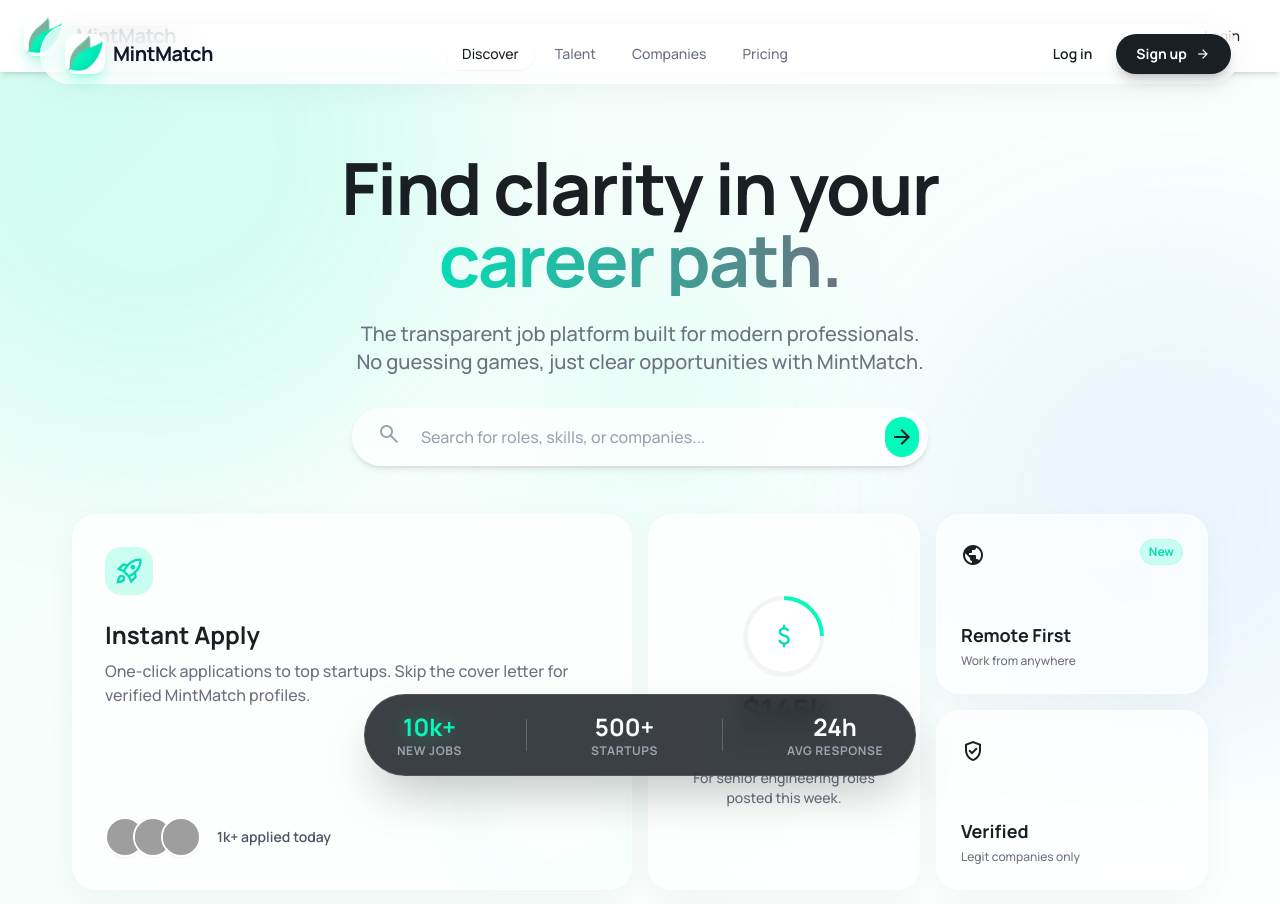
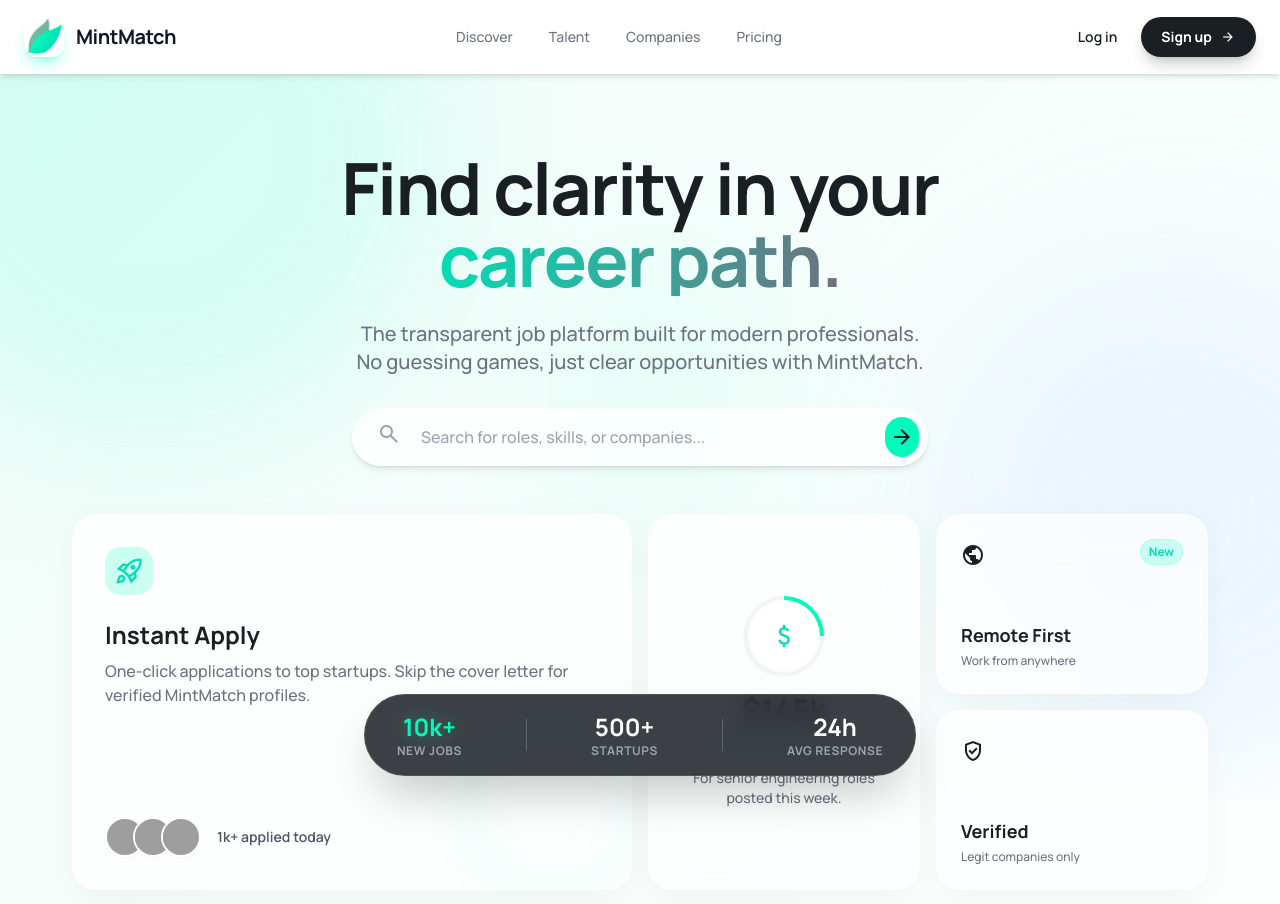
Before and after one commit to Asumi1/cs2340_project_2, a Django app: page / in a window 1280 px wide. Shown: the top 904 px of the page. Run offline with Django 5.2, Linux system fonts and the light colour scheme; some libraries are stand-ins or nearby versions; grey boxes are pictures that could not be loaded.

Commit message:
Fixed navbar for HomePage and Sign Up and Log In

```diff
--- a/core/templates/core/HomePage.html
+++ b/core/templates/core/HomePage.html
@@ -48,48 +48,6 @@
     <div class="ambient-blob bg-blue-200/40 w-[500px] h-[500px] bottom-[5%] right-[-150px]"></div>
     <div class="ambient-blob bg-primary/10 w-[300px] h-[300px] top-[30%] left-[40%]"></div>
 </div>
-
-<nav class="fixed top-6 left-0 right-0 z-50 flex justify-center px-4">
-    <div class="glass-panel rounded-full pl-6 pr-2 py-2 flex items-center justify-between gap-8 md:gap-12 w-full max-w-[1200px]">
-        <a class="flex items-center gap-2 group" href="{% url 'home' %}">
-           <div class="w-10 h-10 bg-white rounded-xl flex items-center justify-center shadow-lg shadow-primary/30">
-                <img src="{% static 'img/leaf.png' %}" alt="logo"
-                height="40" />
-            </div>
-            <h1 class="text-xl font-bold tracking-tight text-slate-900 dark:text-white hidden sm:block">MintMatch</h1>
-        </a>
-        <div class="hidden md:flex items-center gap-1 bg-white/40 p-1 rounded-full border border-white/20">
-            <a class="px-4 py-1.5 rounded-full text-sm font-medium text-charcoal bg-white shadow-sm" href="#">Discover</a>
-            <a class="px-4 py-1.5 rounded-full text-sm font-medium text-gray-500 hover:text-charcoal hover:bg-white/50 transition-all" href="#">Talent</a>
-            <a class="px-4 py-1.5 rounded-full text-sm font-medium text-gray-500 hover:text-charcoal hover:bg-white/50 transition-all" href="#">Companies</a>
-            <a class="px-4 py-1.5 rounded-full text-sm font-medium text-gray-500 hover:text-charcoal hover:bg-white/50 transition-all" href="#">Pricing</a>
-        </div>
-        <div class="flex items-center gap-2">
-            {% if user.is_authenticated %}
-                <a href="{% url 'edit_profile' %}" class="text-sm font-semibold text-charcoal hover:text-primary-dark transition-colors px-2 hidden sm:block">Profile</a>
-                <form action="{% url 'logout' %}" method="post" class="inline">
-                    {% csrf_token %}
-                    <button type="submit" class="text-sm font-semibold text-charcoal hover:text-primary-dark transition-colors px-2">Log Out</button>
-                </form>
-                {% if user.role == "RECRUITER" %}
-                     <a href="{% url 'recruiter_dashboard' %}" class="bg-charcoal hover:bg-gray-800 text-white px-5 py-2.5 rounded-full text-sm font-bold transition-all transform hover:scale-105 shadow-lg shadow-charcoal/20 flex items-center gap-2">
-                        <span>Dashboard</span>
-                    </a>
-                {% elif user.role == "JOBSEEKER" %}
-                    <a href="{% url 'jobseeker_dashboard' %}" class="bg-charcoal hover:bg-gray-800 text-white px-5 py-2.5 rounded-full text-sm font-bold transition-all transform hover:scale-105 shadow-lg shadow-charcoal/20 flex items-center gap-2">
-                        <span>Find Jobs</span>
-                    </a>
-                {% endif %}
-            {% else %}
-                <a class="text-sm font-semibold text-charcoal hover:text-primary-dark transition-colors px-4 hidden sm:block" href="{% url 'login' %}">Log in</a>
-                <a class="bg-charcoal hover:bg-gray-800 text-white px-5 py-2.5 rounded-full text-sm font-bold transition-all transform hover:scale-105 shadow-lg shadow-charcoal/20 flex items-center gap-2" href="{% url 'signup' %}">
-                    <span>Sign up</span>
-                    <span class="material-symbols-outlined text-[16px]">arrow_forward</span>
-                </a>
-            {% endif %}
-        </div>
-    </div>
-</nav>
 
 <div class="relative z-10 flex flex-col items-center pt-32 pb-32 px-4 md:px-8 max-w-[1200px] mx-auto w-full">
     <header class="text-center max-w-3xl mx-auto mb-12">
--- a/jobboard/templates/jobboard/includes/navbar.html
+++ b/jobboard/templates/jobboard/includes/navbar.html
@@ -37,6 +37,13 @@
                 <a href="{% url 'jobseeker_map_viewer' %}" class="px-4 py-1.5 text-slate-600 dark:text-slate-300 hover:text-slate-900 dark:hover:text-white hover:bg-white/60 dark:hover:bg-white/10 rounded-full text-sm font-semibold transition-all">Map View</a>
              </div>
         {% endif %}
+    {% else %}
+            <div class="hidden md:flex items-center gap-1 bg-white/40 p-1 rounded-full border border-white/20">
+                <a class="px-4 py-1.5 rounded-full text-sm font-medium text-gray-500 hover:text-charcoal hover:bg-white/50 transition-all" href="#">Discover</a>
+                <a class="px-4 py-1.5 rounded-full text-sm font-medium text-gray-500 hover:text-charcoal hover:bg-white/50 transition-all" href="#">Talent</a>
+                <a class="px-4 py-1.5 rounded-full text-sm font-medium text-gray-500 hover:text-charcoal hover:bg-white/50 transition-all" href="#">Companies</a>
+                <a class="px-4 py-1.5 rounded-full text-sm font-medium text-gray-500 hover:text-charcoal hover:bg-white/50 transition-all" href="#">Pricing</a>
+            </div>
     {% endif %}
 <!-- Right Side Actions -->
     <div class="flex items-center gap-2">
@@ -139,7 +146,11 @@
                 </a>
         </div>
         {% else %}
-            <a href="{% url 'login' %}" class="nav-link px-4 py-2 text-sm font-medium">Login</a>
+           <a class="text-sm font-semibold text-charcoal hover:text-primary-dark transition-colors px-4 hidden sm:block" href="{% url 'login' %}">Log in</a>
+                <a class="bg-charcoal hover:bg-gray-800 text-white px-5 py-2.5 rounded-full text-sm font-bold transition-all transform hover:scale-105 shadow-lg shadow-charcoal/20 flex items-center gap-2" href="{% url 'signup' %}">
+                    <span>Sign up</span>
+                    <span class="material-symbols-outlined text-[16px]">arrow_forward</span>
+                </a>
         {% endif %}
     </div>
 </nav>
```
Also changed, not shown: accounts/templates/accounts/login.html (+0 -8 lines), accounts/templates/accounts/signup.html (+0 -14 lines).
